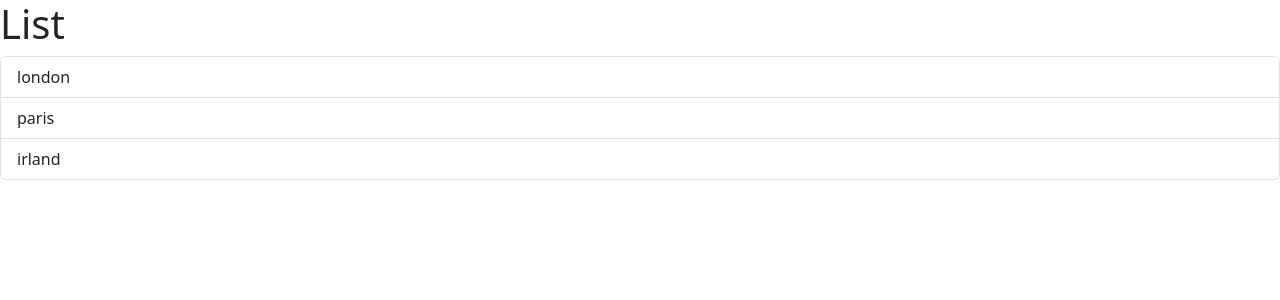
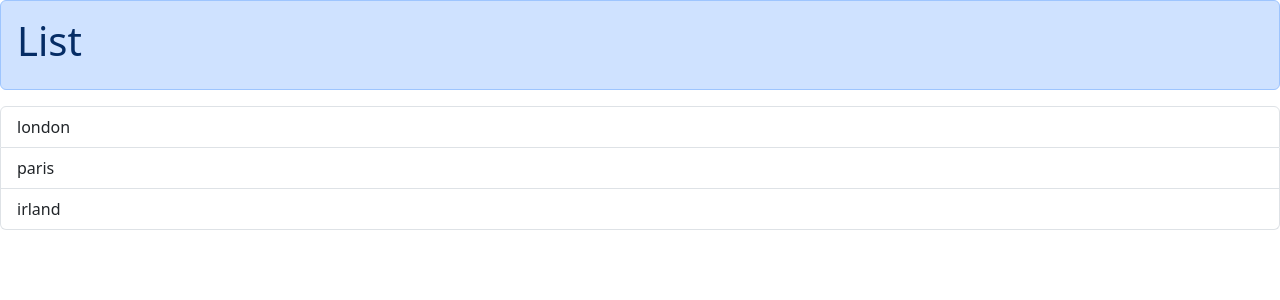
Before and after one commit to ThePokerFaCcCe/React-CodeWithMosh, a React (Vite) app in the folder react-app/: page / in a window 1280 px wide. Shown: the top 300 px of the page. Built offline with nearby package versions, Linux system fonts and the light colour scheme.

Commit message:
Alert Project

```diff
--- /dev/null
+++ b/react-app/src/Alert.tsx
@@ -0,0 +1,13 @@
+import React, { ReactNode } from 'react'
+interface Props{
+    children: ReactNode;
+}
+const Alert = ({ children}: Props) => {
+  return (
+    <div className="alert alert-primary" role="alert">
+          {children}
+    </div>
+  );
+}
+
+export default Alert
--- a/react-app/src/ListGroup.tsx
+++ b/react-app/src/ListGroup.tsx
@@ -1,5 +1,6 @@
 import { useState } from "react";
 import { v4 } from "uuid";
+import Alert from "./Alert";
 
 
 interface Props{
@@ -17,7 +18,10 @@
 
   return (
     <>
-      <h1>{heading}</h1>
+      <Alert>
+        <h1>{heading}</h1>
+      </Alert>
+
       {items.length === 0 && <h1>List is empty</h1>}
       <ul className="list-group">
         {items.map((item, index) => (
```
